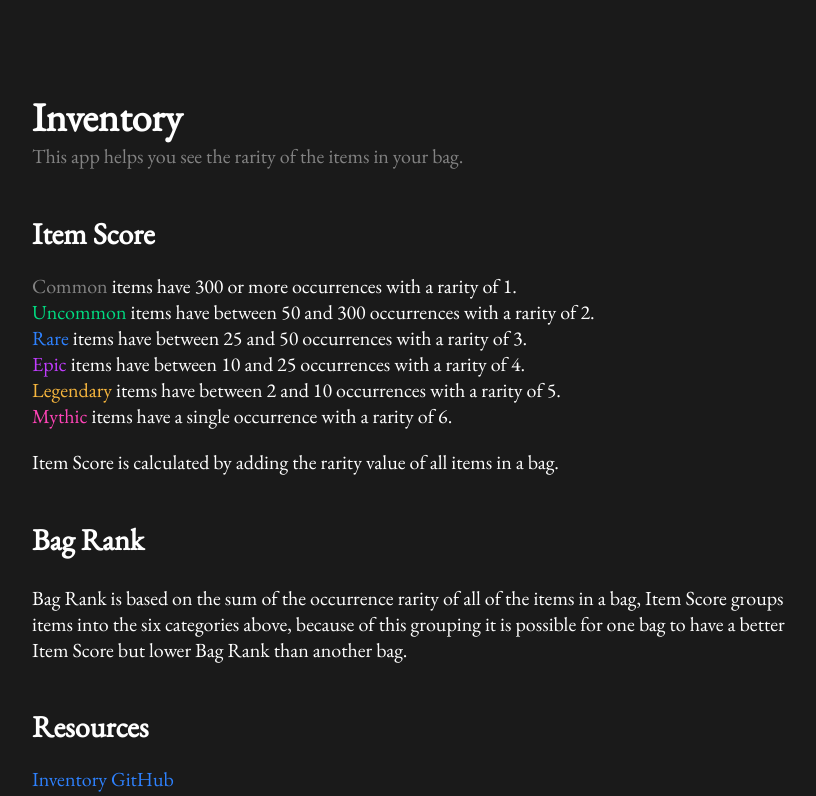
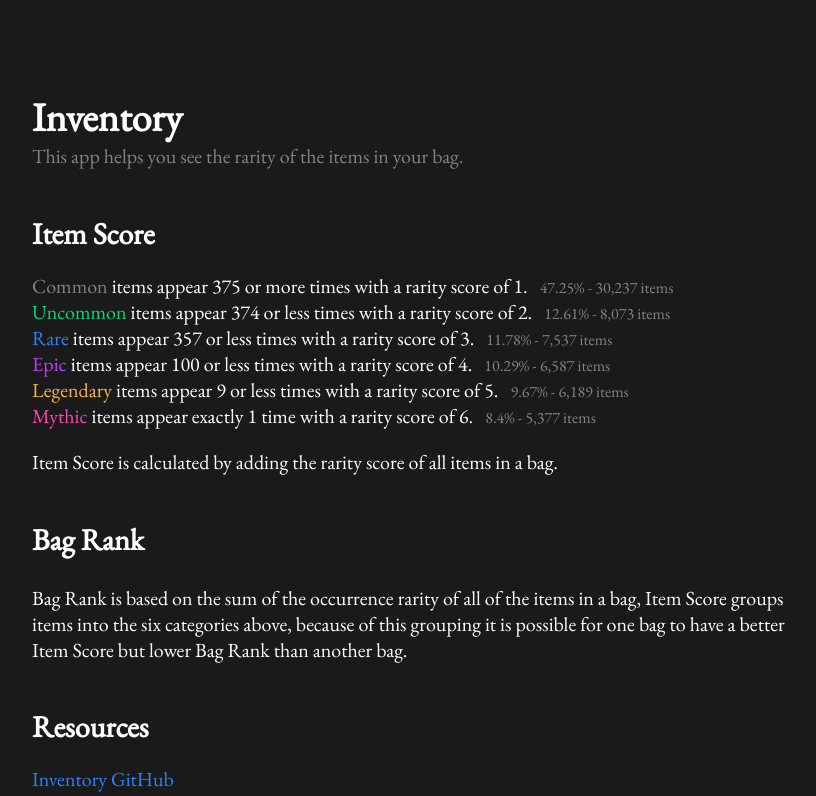
Before and after one commit to scotato/inventory, a React (Create React App) app: page /help in a window 1280 px wide. Shown: the top 796 px of the page, without its empty margins (48-864 px from the left). Built offline with nearby package versions, Linux system fonts and the light colour scheme.

Commit message:
update help page rarities

```diff
--- a/src/pages/HelpPage.tsx
+++ b/src/pages/HelpPage.tsx
@@ -14,6 +14,11 @@ const style = {
   },
   subtitle: {
     color: colors.muted,
+  },
+  detail: {
+    marginLeft: 8,
+    color: colors.muted,
+    fontSize: 16,
   },
   titleLink: {
     color: colors.white,
@@ -41,36 +46,40 @@ function HelpPage() {
       <h2>Item Score</h2>
       <ul>
         <li>
-          <span style={style.common}>Common</span> items have 300 or more
-          occurrences with a rarity of 1.
+          <span style={style.common}>Common</span> items appear 375 or more
+          times with a rarity score of 1.{" "}
+          <span style={style.detail}>47.25% - 30,237 items</span>
         </li>
         <li>
-          <span style={style.uncommon}>Uncommon</span> items have between 50 and
-          300 occurrences with a rarity of 2.
+          <span style={style.uncommon}>Uncommon</span> items appear 374 or less
+          times with a rarity score of 2.{" "}
+          <span style={style.detail}>12.61% - 8,073 items</span>
         </li>
         <li>
-          <span style={style.rare}>Rare</span> items have between 25 and 50
-          occurrences with a rarity of 3.
+          <span style={style.rare}>Rare</span> items appear 357 or less times
+          with a rarity score of 3.{" "}
+          <span style={style.detail}>11.78% - 7,537 items</span>
         </li>
         <li>
-          <span style={style.epic}>Epic</span> items have between 10 and 25
-          occurrences with a rarity of 4.
+          <span style={style.epic}>Epic</span> items appear 100 or less times
+          with a rarity score of 4.{" "}
+          <span style={style.detail}>10.29% - 6,587 items</span>
         </li>
         <li>
-          <span style={style.legendary}>Legendary</span> items have between 2
-          and 10 occurrences with a rarity of 5.
+          <span style={style.legendary}>Legendary</span> items appear 9 or less
+          times with a rarity score of 5.{" "}
+          <span style={style.detail}>9.67% - 6,189 items</span>
         </li>
         <li>
-          <span style={style.mythic}>Mythic</span> items have a single
-          occurrence with a rarity of 6.
+          <span style={style.mythic}>Mythic</span> items appear exactly 1 time
+          with a rarity score of 6.{" "}
+          <span style={style.detail}>8.4% - 5,377 items</span>
         </li>
       </ul>
-
       <p>
-        Item Score is calculated by adding the rarity value of all items in a
+        Item Score is calculated by adding the rarity score of all items in a
         bag.
       </p>
-
       <h2>Bag Rank</h2>
       <br />
       <p>
@@ -79,7 +88,6 @@ function HelpPage() {
         because of this grouping it is possible for one bag to have a better
         Item Score but lower Bag Rank than another bag.
       </p>
-
       <h2>Resources</h2>
       <ul>
         <li>
@@ -113,7 +121,6 @@ function HelpPage() {
           </a>
         </li>
       </ul>
-
       <h2>Loot</h2>
       <ul>
         <li>
```
